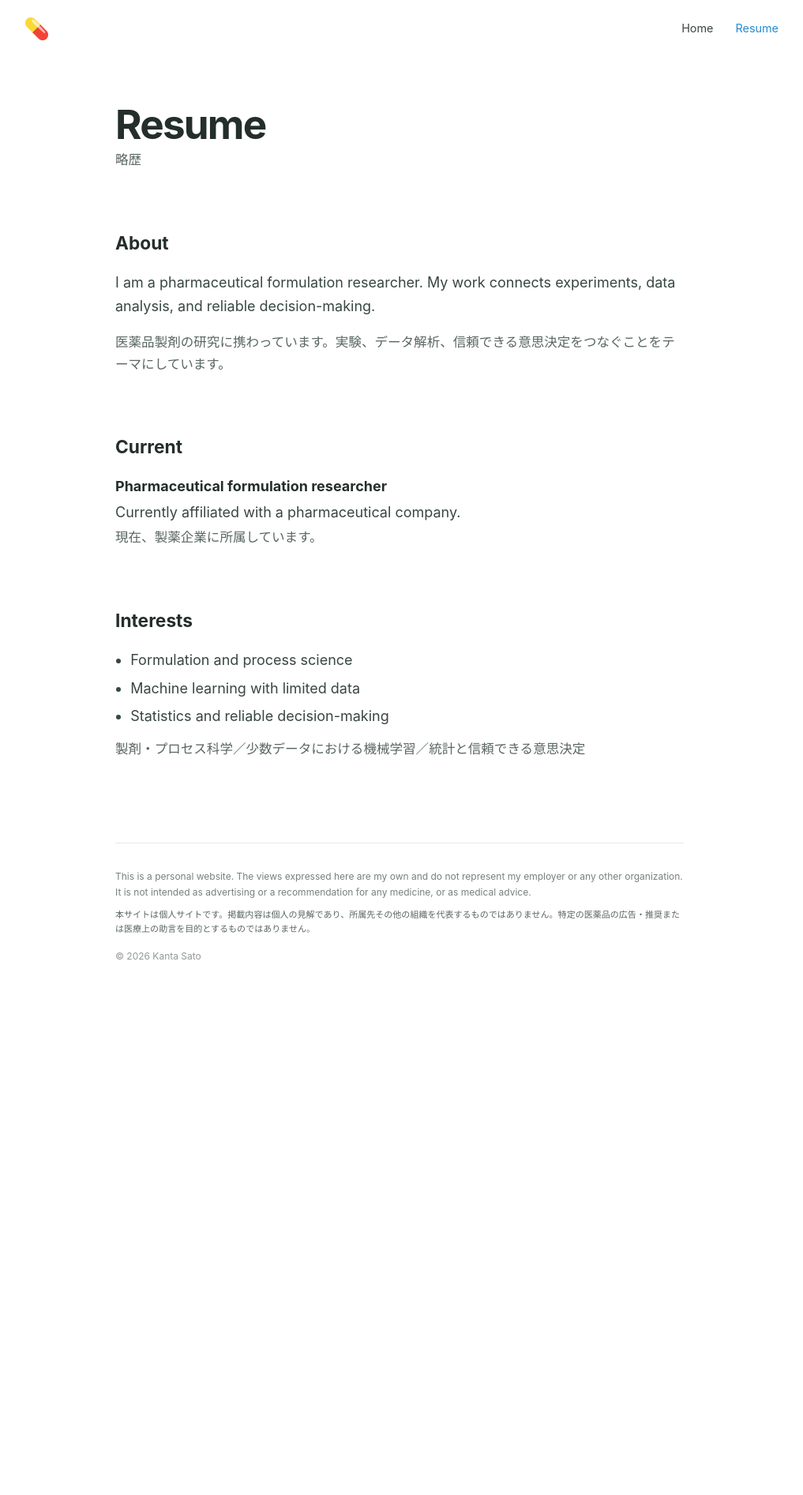
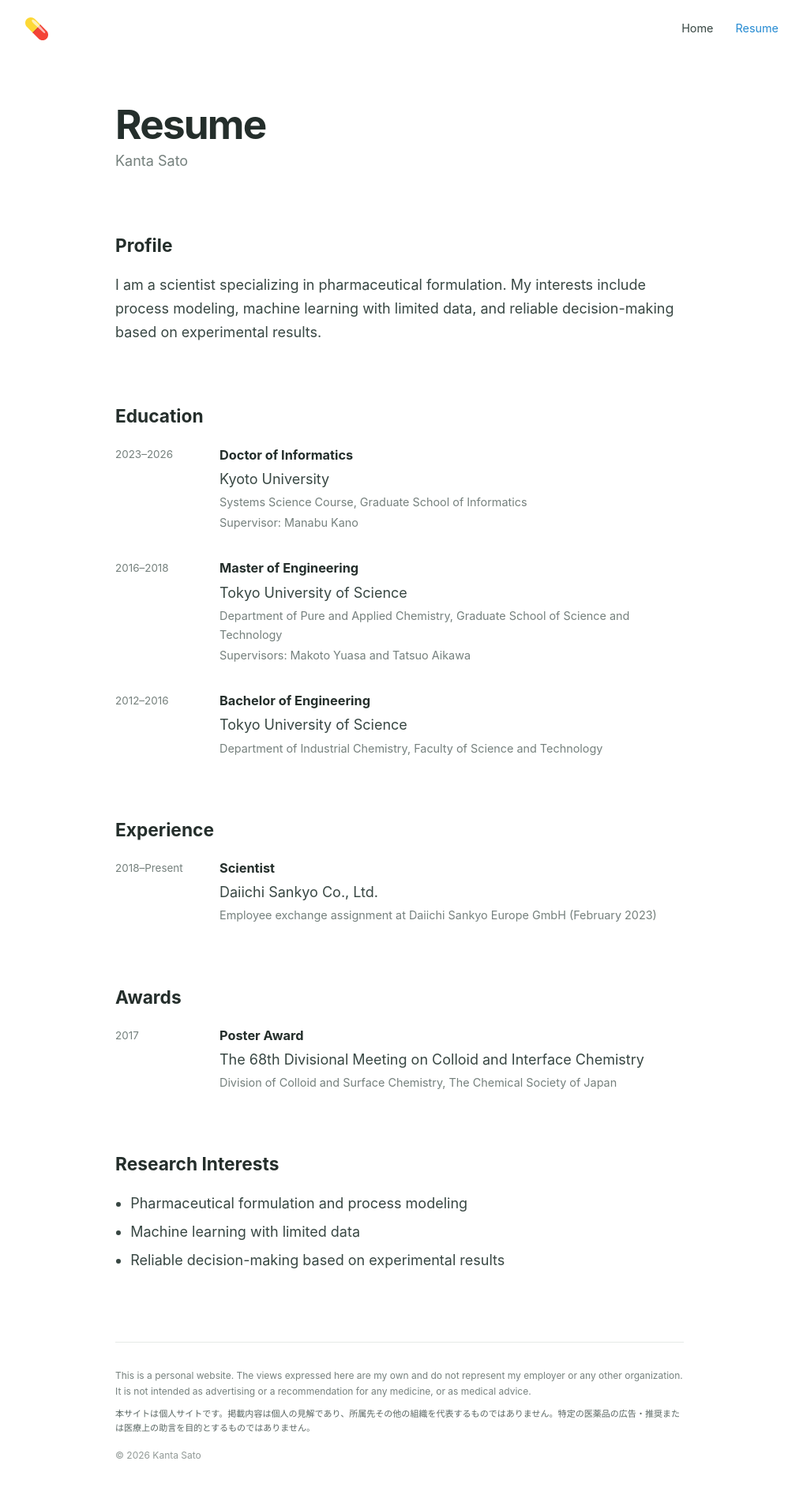
Before and after one commit to kanta-s/kanta-s.github.io, a Jekyll site: the page built from resume/index.html, in a window 1280 px wide. Shown: the whole page at 79% size, without its empty margins (134-1151 px from the left). Built offline with Jekyll 4.4.1, drawn with Linux system fonts in a browser that asks for light colours; before the commit the page ends 1261 px from its top, so only the background shows below that.

Commit message:
Update education and professional resume

```diff
--- a/assets/css/style.scss
+++ b/assets/css/style.scss
@@ -12,7 +12,7 @@ a{color:var(--link)}a:focus-visible{outline:2px solid var(--link);outline-offset
 .page-frame{width:min(88%,720px);margin-inline:auto;flex:1;padding:3.5rem 0 5.5rem}h1,h2,h3,dt{color:var(--heading)}h1{margin:0 0 3.2rem;font-size:clamp(2.25rem,7vw,3.2rem);font-weight:700;letter-spacing:-.035em;line-height:1.15}h2{margin:0 0 1rem;font-size:1.42rem;font-weight:700}p{margin:0 0 1rem}p[lang=ja],dd[lang=ja]{color:#596662;font-size:.92em}
 .profile-intro{text-align:center}.portrait{width:min(100%,420px);height:auto;margin:0 auto 1.5rem;display:block;border-radius:4px}.profile-intro h2{margin-bottom:0;font-size:1.6rem}.name-japanese{margin:.1rem 0 .75rem;color:var(--muted);font-size:.82rem;letter-spacing:.16em}.role-line{margin:0;font-size:.98rem}.role-line-ja{margin-top:.05rem;color:var(--muted);font-size:.84rem}.profile-details{margin:.85rem 0 0;display:flex;flex-direction:column;align-items:center;gap:.2rem;color:var(--muted);font-size:.82rem;font-style:normal}.profile-details p{margin:0;display:inline-flex;align-items:center;gap:.35rem;overflow-wrap:anywhere}.profile-details img{width:18px;height:18px;display:block;flex:0 0 auto}
 .profile-links{margin:1.3rem 0 0;display:flex;justify-content:center;flex-wrap:wrap;gap:.55rem 1.2rem;font-size:.86rem}.profile-links a,.profile-link{display:inline-flex;align-items:center;gap:.35rem;text-decoration:none}.profile-links img{width:21px;height:21px;display:block;flex:0 0 auto}.is-pending{color:var(--muted)}.is-pending img{opacity:.55}.profile-links small{font-size:.68rem;font-weight:400}
-.about-section,.resume-section{margin-top:4.5rem}.about-section p,.resume-section>p{max-width:68ch}.resume-page h1{margin-bottom:0}.page-subtitle{margin:.15rem 0 3.5rem;color:var(--muted)}.resume-list{margin:0}.resume-list>div+div{margin-top:1.7rem}.resume-list dt{font-weight:700}.resume-list dd{margin:.15rem 0 0}.plain-list{margin:0;padding-left:1.2rem}.plain-list li+li{margin-top:.35rem}.japanese-note{margin-top:.8rem}
+.about-section,.resume-section{margin-top:4.5rem}.about-section p,.resume-section>p{max-width:68ch}.resume-page h1{margin-bottom:0}.page-subtitle{margin:.15rem 0 3.5rem;color:var(--muted)}.resume-list{display:grid;gap:2rem}.resume-entry{display:grid;grid-template-columns:112px minmax(0,1fr);gap:1.25rem}.resume-date{margin:.12rem 0 0;color:var(--muted);font-size:.84rem;white-space:nowrap}.resume-entry-body h3{margin:0;font-size:1.02rem;font-weight:700}.resume-organization{margin:.12rem 0 0;color:var(--ink)}.resume-detail{margin:.12rem 0 0;color:var(--muted);font-size:.9rem}.plain-list{margin:0;padding-left:1.2rem}.plain-list li+li{margin-top:.35rem}
 .site-footer{margin-top:auto}.footer-inner{width:min(88%,720px);margin-inline:auto;padding:2rem 0 2.5rem;border-top:1px solid var(--line);color:var(--muted);font-size:.75rem;line-height:1.65}.footer-inner p{margin-bottom:.55rem}.footer-inner .copyright{margin:1rem 0 0;color:#919996}
-@media(max-width:600px){body{font-size:17px}.header-inner{min-height:64px}.main-nav{gap:1.15rem}.page-frame{padding-top:2.6rem}h1{margin-bottom:2.5rem}.about-section,.resume-section{margin-top:3.5rem}}
+@media(max-width:600px){body{font-size:17px}.header-inner{min-height:64px}.main-nav{gap:1.15rem}.page-frame{padding-top:2.6rem}h1{margin-bottom:2.5rem}.about-section,.resume-section{margin-top:3.5rem}.resume-entry{grid-template-columns:1fr;gap:.3rem}}
 @media(prefers-reduced-motion:reduce){*{scroll-behavior:auto!important}}
--- a/index.html
+++ b/index.html
@@ -37,7 +37,7 @@ description: The personal website of Kanta Sato, a pharmaceutical formulation re
 
   <section class="about-section" aria-labelledby="about-title">
     <h2 id="about-title">About</h2>
-    <p>My current interests center on pharmaceutical formulation research, including process modeling, machine learning with limited data, and reliable decision-making based on experimental results. I studied surface chemistry at Tokyo University of Science through 2018. I received a Ph.D. in Informatics from Kyoto University in 2023. I am currently affiliated with the Formulation Technology Research Laboratory at Daiichi Sankyo Co., Ltd.</p>
-    <p lang="ja">現在は医薬品製剤研究を中心に、プロセスモデリング、少数データでの機械学習、実験結果に基づく信頼できる意思決定に関心があります。2018年まで東京理科大学で界面化学を学びました。2023年に京都大学で情報学の博士号を取得しました。現在は第一三共株式会社の製剤技術研究所に所属しています。</p>
+    <p>My current interests center on pharmaceutical formulation research, including process modeling, machine learning with limited data, and reliable decision-making based on experimental results. I studied surface chemistry at Tokyo University of Science through 2018. I received a Ph.D. in Informatics from Kyoto University in 2026. I am currently affiliated with the Formulation Technology Research Laboratory at Daiichi Sankyo Co., Ltd.</p>
+    <p lang="ja">現在は医薬品製剤研究を中心に、プロセスモデリング、少数データでの機械学習、実験結果に基づく信頼できる意思決定に関心があります。2018年まで東京理科大学で界面化学を学びました。2026年に京都大学で情報学の博士号を取得しました。現在は第一三共株式会社の製剤技術研究所に所属しています。</p>
   </section>
 </main>
--- a/resume/index.html
+++ b/resume/index.html
@@ -2,36 +2,83 @@
 layout: default
 title: Resume
 nav: resume
-description: A concise personal profile of Kanta Sato.
+description: Education, experience, awards, and research interests of Kanta Sato.
 ---
 <main class="page-frame resume-page">
   <h1>Resume</h1>
-  <p class="page-subtitle" lang="ja">略歴</p>
+  <p class="page-subtitle">Kanta Sato</p>
 
-  <section class="resume-section" aria-labelledby="about-resume">
-    <h2 id="about-resume">About</h2>
-    <p>I am a pharmaceutical formulation researcher. My work connects experiments, data analysis, and reliable decision-making.</p>
-    <p lang="ja">医薬品製剤の研究に携わっています。実験、データ解析、信頼できる意思決定をつなぐことをテーマにしています。</p>
+  <section class="resume-section" aria-labelledby="profile-resume">
+    <h2 id="profile-resume">Profile</h2>
+    <p>I am a scientist specializing in pharmaceutical formulation. My interests include process modeling, machine learning with limited data, and reliable decision-making based on experimental results.</p>
   </section>
 
-  <section class="resume-section" aria-labelledby="current-roles">
-    <h2 id="current-roles">Current</h2>
-    <dl class="resume-list">
-      <div>
-        <dt>Pharmaceutical formulation researcher</dt>
-        <dd>Currently affiliated with a pharmaceutical company.</dd>
-        <dd lang="ja">現在、製薬企業に所属しています。</dd>
-      </div>
-    </dl>
+  <section class="resume-section" aria-labelledby="education-title">
+    <h2 id="education-title">Education</h2>
+    <div class="resume-list">
+      <article class="resume-entry">
+        <p class="resume-date">2023–2026</p>
+        <div class="resume-entry-body">
+          <h3>Doctor of Informatics</h3>
+          <p class="resume-organization">Kyoto University</p>
+          <p class="resume-detail">Systems Science Course, Graduate School of Informatics</p>
+          <p class="resume-detail">Supervisor: Manabu Kano</p>
+        </div>
+      </article>
+      <article class="resume-entry">
+        <p class="resume-date">2016–2018</p>
+        <div class="resume-entry-body">
+          <h3>Master of Engineering</h3>
+          <p class="resume-organization">Tokyo University of Science</p>
+          <p class="resume-detail">Department of Pure and Applied Chemistry, Graduate School of Science and Technology</p>
+          <p class="resume-detail">Supervisors: Makoto Yuasa and Tatsuo Aikawa</p>
+        </div>
+      </article>
+      <article class="resume-entry">
+        <p class="resume-date">2012–2016</p>
+        <div class="resume-entry-body">
+          <h3>Bachelor of Engineering</h3>
+          <p class="resume-organization">Tokyo University of Science</p>
+          <p class="resume-detail">Department of Industrial Chemistry, Faculty of Science and Technology</p>
+        </div>
+      </article>
+    </div>
+  </section>
+
+  <section class="resume-section" aria-labelledby="experience-title">
+    <h2 id="experience-title">Experience</h2>
+    <div class="resume-list">
+      <article class="resume-entry">
+        <p class="resume-date">2018–Present</p>
+        <div class="resume-entry-body">
+          <h3>Scientist</h3>
+          <p class="resume-organization">Daiichi Sankyo Co., Ltd.</p>
+          <p class="resume-detail">Employee exchange assignment at Daiichi Sankyo Europe GmbH (February 2023)</p>
+        </div>
+      </article>
+    </div>
+  </section>
+
+  <section class="resume-section" aria-labelledby="awards-title">
+    <h2 id="awards-title">Awards</h2>
+    <div class="resume-list">
+      <article class="resume-entry">
+        <p class="resume-date">2017</p>
+        <div class="resume-entry-body">
+          <h3>Poster Award</h3>
+          <p class="resume-organization">The 68th Divisional Meeting on Colloid and Interface Chemistry</p>
+          <p class="resume-detail">Division of Colloid and Surface Chemistry, The Chemical Society of Japan</p>
+        </div>
+      </article>
+    </div>
   </section>
 
   <section class="resume-section" aria-labelledby="interests-title">
-    <h2 id="interests-title">Interests</h2>
+    <h2 id="interests-title">Research Interests</h2>
     <ul class="plain-list">
-      <li>Formulation and process science</li>
+      <li>Pharmaceutical formulation and process modeling</li>
       <li>Machine learning with limited data</li>
-      <li>Statistics and reliable decision-making</li>
+      <li>Reliable decision-making based on experimental results</li>
     </ul>
-    <p class="japanese-note" lang="ja">製剤・プロセス科学／少数データにおける機械学習／統計と信頼できる意思決定</p>
   </section>
 </main>
```
